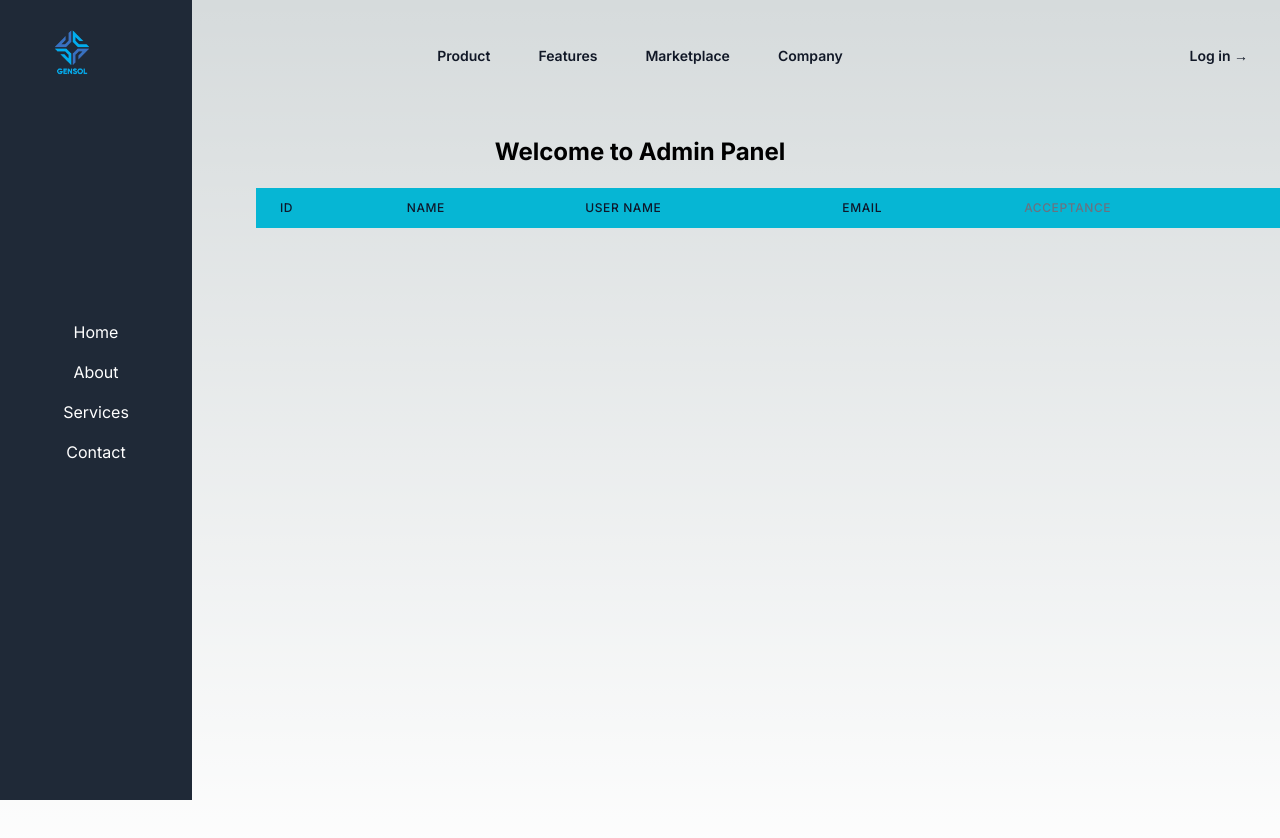
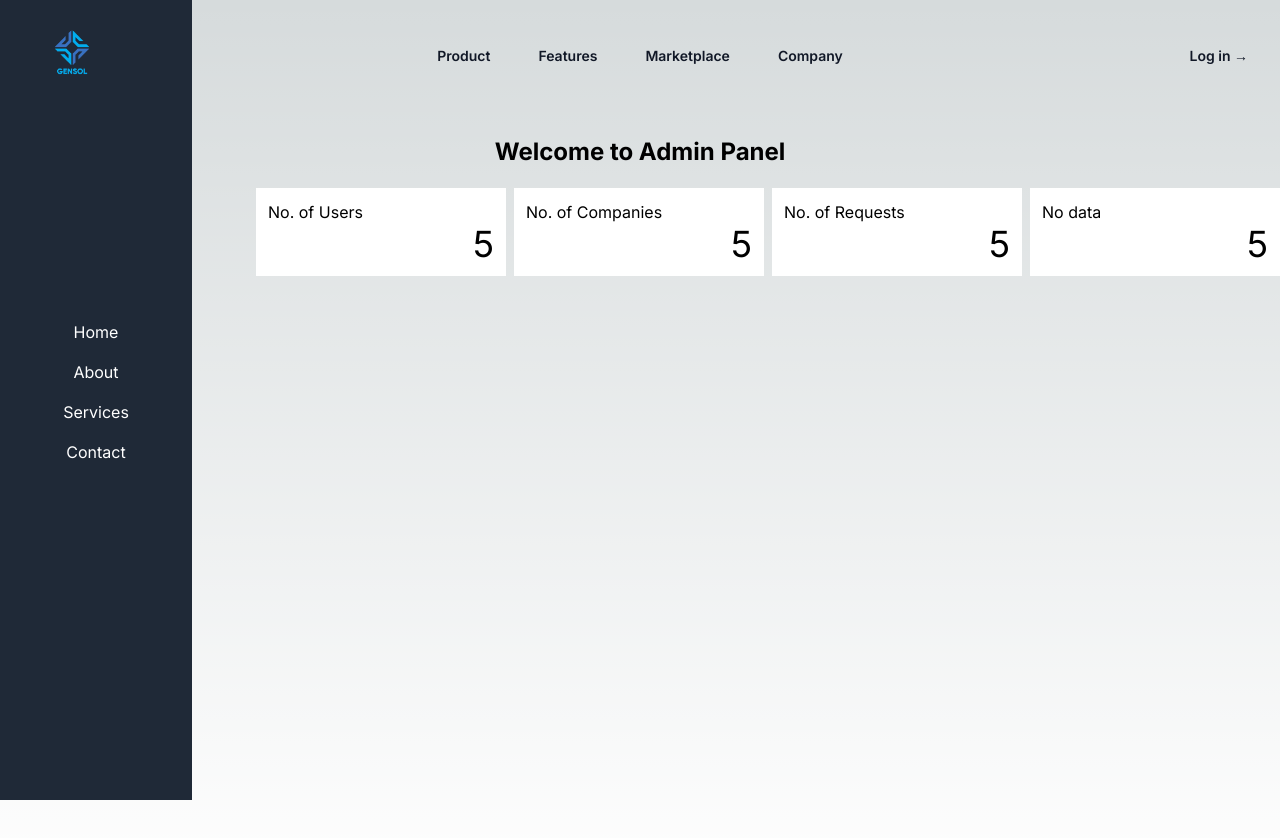
Before and after one commit to myselfAbdullah007/Mock-Interview-and-CV-tracking-System, a Next.js app in the folder frontend/: page / in a window 1280 px wide. Shown: the top 838 px of the page. Built offline with nearby package versions, Linux system fonts and the light colour scheme.

Commit message:
Finalized user Data and Basics statics module 2/Mar/24

```diff
--- a/frontend/src/app/components/AdminPanel.js
+++ b/frontend/src/app/components/AdminPanel.js
@@ -3,20 +3,26 @@
 import VerticalNavbar from './VerticalNavbar';
 import Heading from "./Heading";
 import UserTable from './UserTable';
+import Navbar from './Navbar';
+import NumericalStatics from './NumericalStatics';
 
 export default function AdminPanel() {
     return (
+        <>
+            <Navbar />
+
             <div className="mt-24">
                 <div className="flex">
                     <VerticalNavbar />
                     <main className="container flex-grow min-h-screen">
                         <Heading />
                         <div className='w-4/5 ms-auto mt-5'>
-                        <UserTable />
+                            <NumericalStatics />
+                            {/* <UserTable /> */}
                         </div>
                     </main>
                 </div>
             </div>
-
+        </>
     );
 }
--- /dev/null
+++ b/frontend/src/app/components/DetailedData.js
@@ -0,0 +1,37 @@
+import React, { useState, useEffect } from "react";
+
+const DetailedData = (props) => {
+    const [displayFlag, setDisplayFlag] = useState(false);
+    const [singleItem, setsingleItem] = useState(null);
+
+
+    useEffect(() => {
+        setDisplayFlag(props.display);
+        setsingleItem(props.singleItem)
+    }, [props.display, props.singleItem]);
+
+    return (
+        <div className="w-1/3 mx-auto bg-white px-10 py-5 border border-slate-300 rounded-md shadow-[0px_0px_60px_-15px_rgba(0,0,0,0.3)] absolute de-Data space-y-4 text-sm" style={{ display: displayFlag ? 'block' : 'none' }}>
+            <div className="text-center text-2xl pb-3">User Data</div>
+            <div>
+                ID: {singleItem ? singleItem._id : 'No data'}
+            </div>
+            <div >
+                Full Name: {singleItem ? singleItem.f_name : 'No data'}
+            </div>
+            <div>
+                Username: {singleItem ? singleItem.username : 'No data'}
+            </div>
+
+            <div>
+                Email: {singleItem ? singleItem.email : 'No data'}
+            </div>
+            <div className="pt-3">
+                <button className="bg-blue-500 text-white border-rounded px-8 py-2 text-sm float-start">Accept</button>
+                <button className="bg-red-600 text-white border-rounded px-8 py-2 text-sm float-end">Decline</button>
+            </div>
+        </div>
+    );
+};
+
+export default DetailedData;
--- /dev/null
+++ b/frontend/src/app/components/NumericalStatics.js
@@ -0,0 +1,25 @@
+'use client'
+import React, { useState, useEffect } from "react";
+import Statics from "./statics";
+
+export default function NumericalStatics() {
+
+    return (
+        <>
+            <div className="grid grid-cols-4 gap-2">
+                <div>
+                    <Statics title={"No. of Users"}/>
+                </div>
+                <div>
+                    <Statics title={"No. of Companies"}/>
+                </div>
+                <div>
+                    <Statics title={"No. of Requests"}/>
+                </div>
+                <div>
+                    <Statics />
+                </div>
+            </div>
+        </>
+    );
+}
--- a/frontend/src/app/components/UserTable.js
+++ b/frontend/src/app/components/UserTable.js
@@ -1,7 +1,12 @@
 'use client'
 import { useState, useEffect } from "react";
+import DetailedData from "./DetailedData";
 export default function UserTable() {
     const [items, setitems] = useState([]);
+    const [displayFlag, setDisplayFlag] = useState(false);
+    const [singleItem, setsingleItem] = useState(null);
+
+
     useEffect(() => {
         GetTodos();
     }, []);
@@ -12,8 +17,19 @@ export default function UserTable() {
             .then(data => setitems(data))
             .catch(err => console.log("Error: ", err))
     }
+
+    const showDiv = (item) => {
+        setDisplayFlag(true);
+        setsingleItem(item);
+    }
+
+    const close = () =>{
+        setDisplayFlag(false);
+    }
+
     return (
-        <table className="min-w-full divide-y divide-gray-200">
+        <>
+        <table className="min-w-full divide-y divide-gray-200 ">
             <thead className="bg-cyan-500">
                 <tr>
                     <th scope="col" className="px-6 py-3 text-left text-xs font-medium text-slate-900 uppercase tracking-wider">Id</th>
@@ -26,7 +42,7 @@ export default function UserTable() {
             <tbody className="bg-white divide-y divide-gray-200">
 
                 {items.map((item) => (
-                    <tr key={item.id} className='odd:bg-white even:bg-gray-100 cursor-pointer'>
+                    <tr key={item.id} className='odd:bg-white even:bg-gray-100 cursor-pointer' onClick={() => showDiv(item)}>
                         <td className="px-6 py-4 whitespace-nowrap text-xs">{item._id}</td>
                         <td className="px-6 py-4 whitespace-nowrap text-xs">{item.f_name}</td>
                         <td className="px-6 py-4 whitespace-nowrap text-xs">{item.username}</td>
@@ -37,5 +53,9 @@ export default function UserTable() {
 
             </tbody>
         </table>
+        <button onClick={close}>X</button>
+        {displayFlag && <DetailedData display={displayFlag} singleItem={singleItem}/>}
+        </>
+
     );
 }
--- /dev/null
+++ b/frontend/src/app/components/statics.js
@@ -0,0 +1,22 @@
+import React, { useState, useEffect } from "react";
+
+export default function NumericalStatics(props) {
+
+    const [title, settitle] = useState("");
+
+    useEffect(() => {
+        settitle(props.title);
+    }, props.title);
+
+    return (
+        <>
+        <div className="bg-white border-rounded px-3 py-3">
+            <div>
+                <div className="text-1xl ">
+                {title ? title : 'No data'}
+                </div>
+                <div className="text-4xl text-right">5</div>
+            </div>
+        </div>
+        </>
+    );}
--- a/frontend/src/app/globals.css
+++ b/frontend/src/app/globals.css
@@ -40,3 +40,8 @@ body {
   0% { transform: translateX(0); }
   100% { transform: translateX(-100%); }
 } */
+
+.de-Data{
+  top: 30%;
+  left:35%;
+}
--- a/frontend/src/app/page.tsx
+++ b/frontend/src/app/page.tsx
@@ -13,7 +13,7 @@ export default function Home() {
     <>
       {/* <SignUp/> */}
       {/* <Signin /> */}
-      <Navbar />
+      {/* <Navbar /> */}
       <AdminPanel/>
       {/* <Header />  */}
     </>
```
Lines whose indentation alone changed are shown as unchanged.
